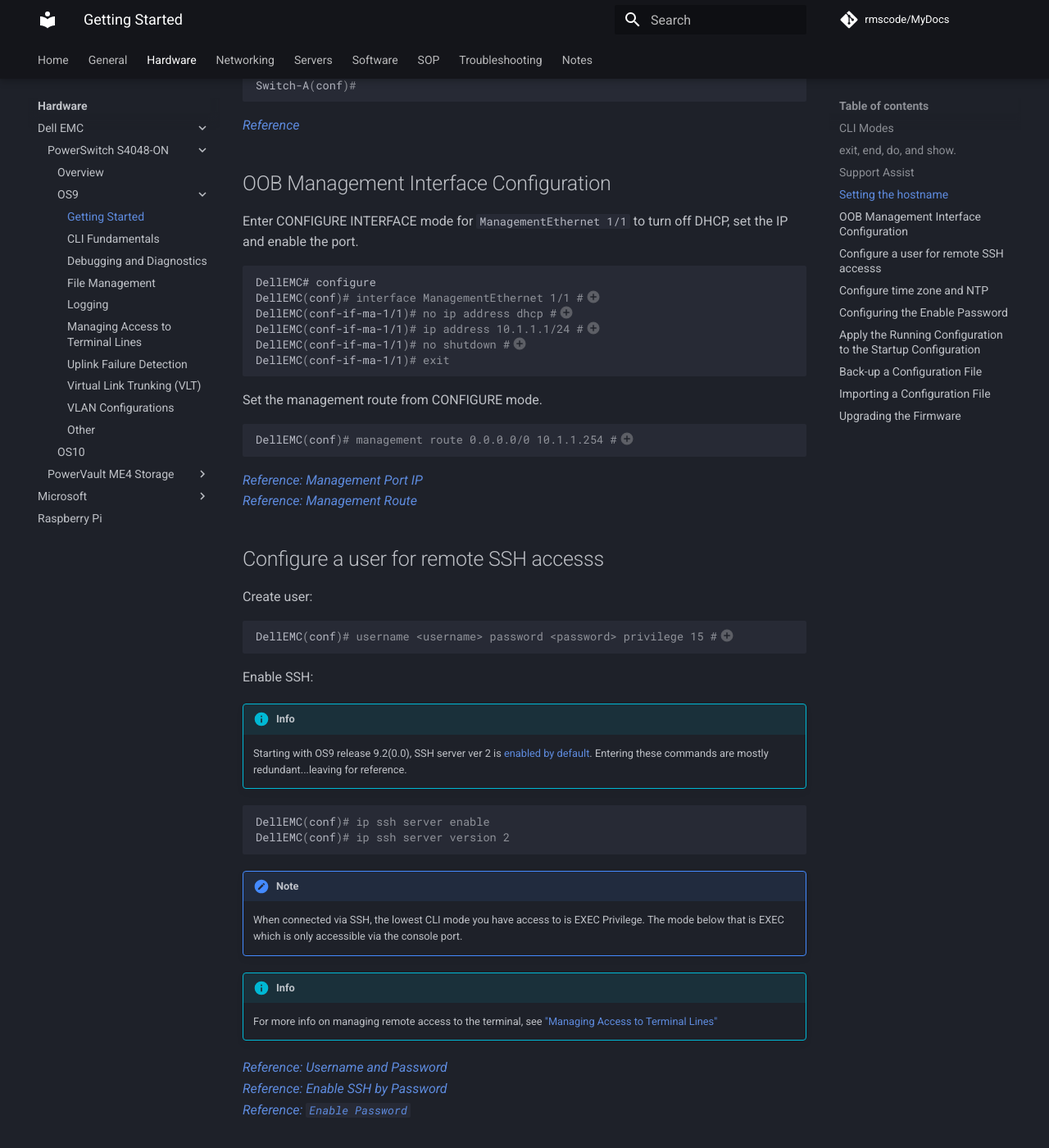
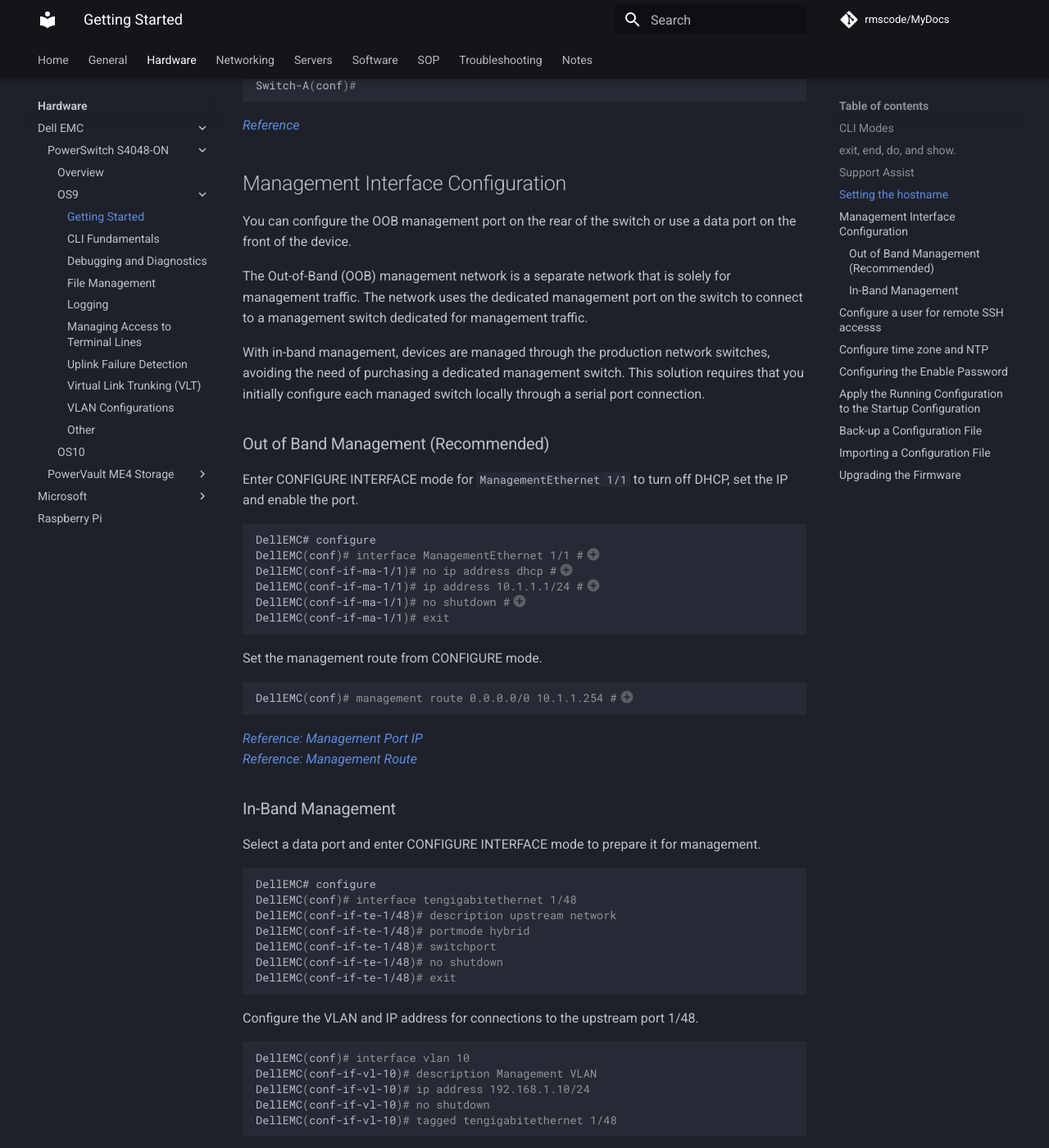
Before and after one commit to rmscode/binary-garden, an MkDocs documentation site: the page built from docs/hardware/dell-emc/S4048-ON/os9-getting-started.md, in a window 1280 px wide and 1400 px high, scrolled down 1869 px. Shown: the whole window at 82% size. Built offline with MkDocs 1.6.1 and Material for MkDocs 9.7.7, drawn with Linux system fonts in a browser that asks for light colours; comment, search, counter and statistics services are not loaded; some of the changed text lies outside the part shown.

Commit message:
Update os9-getting-started.md

````diff
--- a/docs/hardware/dell-emc/S4048-ON/os9-getting-started.md
+++ b/docs/hardware/dell-emc/S4048-ON/os9-getting-started.md
@@ -132,7 +132,15 @@
 
 [*Reference*](https://www.dell.com/support/manuals/en-us/dell-emc-os-9/s4048-on-9.14.2.4-config/configuring-a-host-name?guid=guid-4fb6a556-a309-4d56-abfe-2fa6ccee1183&lang=en-us)
 
-## OOB Management Interface Configuration
+## Management Interface Configuration
+
+You can configure the OOB management port on the rear of the switch or use a data port on the front of the device.
+
+The Out-of-Band (OOB) management network is a separate network that is solely for management traffic. The network uses the dedicated management port on the switch to connect to a management switch dedicated for management traffic.
+
+With in-band management, devices are managed through the production network switches, avoiding the need of purchasing a dedicated management switch. This solution requires that you initially configure each managed switch locally through a serial port connection.
+
+### Out of Band Management (Recommended)
 
 Enter CONFIGURE INTERFACE mode for `ManagementEthernet 1/1` to turn off DHCP, set the IP and enable the port.
 
@@ -160,6 +168,32 @@
 
 [*Reference: Management Port IP*](https://www.dell.com/support/manuals/en-us/dell-emc-os-9/s4048-on-9.14.2.4-config/configure-the-management-port-ip-address?guid=guid-d18626b7-74dd-4a2b-a4b7-bb8a852386e5&lang=en-us)</br>
 [*Reference: Management Route*](https://www.dell.com/support/manuals/en-us/dell-emc-os-9/s4048-on-9.14.2.4-config/configure-a-management-route?guid=guid-e615d634-8863-4c93-92d1-5b269fd756ab&lang=en-us)
+
+### In-Band Management
+
+Select a data port and enter CONFIGURE INTERFACE mode to prepare it for management.
+
+```shell
+DellEMC# configure
+DellEMC(conf)# interface tengigabitethernet 1/48
+DellEMC(conf-if-te-1/48)# description upstream network
+DellEMC(conf-if-te-1/48)# portmode hybrid
+DellEMC(conf-if-te-1/48)# switchport
+DellEMC(conf-if-te-1/48)# no shutdown
+DellEMC(conf-if-te-1/48)# exit
+```
+
+Configure the VLAN and IP address for connections to the upstream port 1/48.
+
+```shell
+DellEMC(conf)# interface vlan 10
+DellEMC(conf-if-vl-10)# description Management VLAN
+DellEMC(conf-if-vl-10)# ip address 192.168.1.10/24
+DellEMC(conf-if-vl-10)# no shutdown
+DellEMC(conf-if-vl-10)# tagged tengigabitethernet 1/48
+```
+
+[*Reference: Management Networks for Dell EMC Switches - Section 5.2.1*](https://infohub.delltechnologies.com/section-assets/dell-emc-mgmt-networking-may-2019-1)
 
 ## Configure a user for remote SSH accesss
 
````
